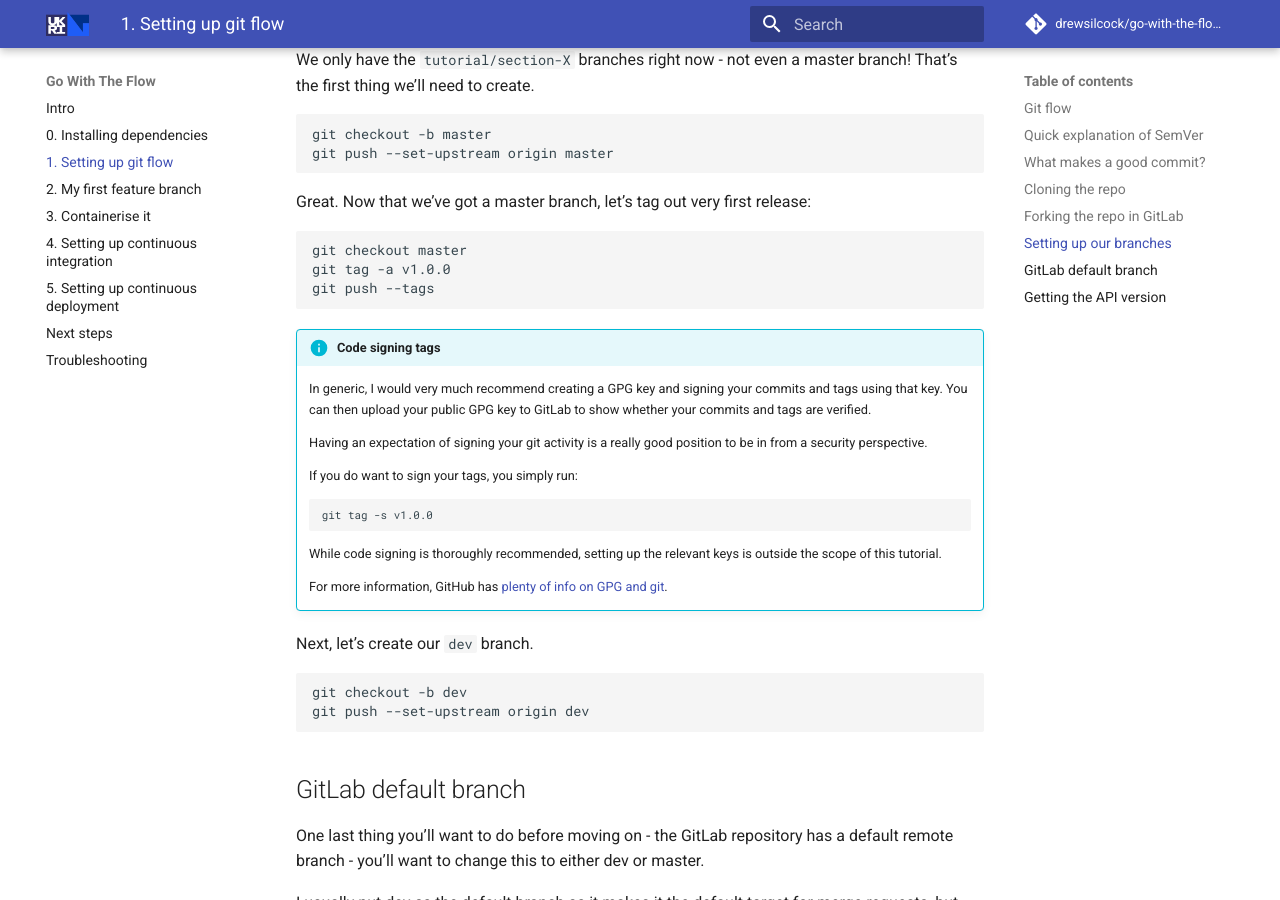
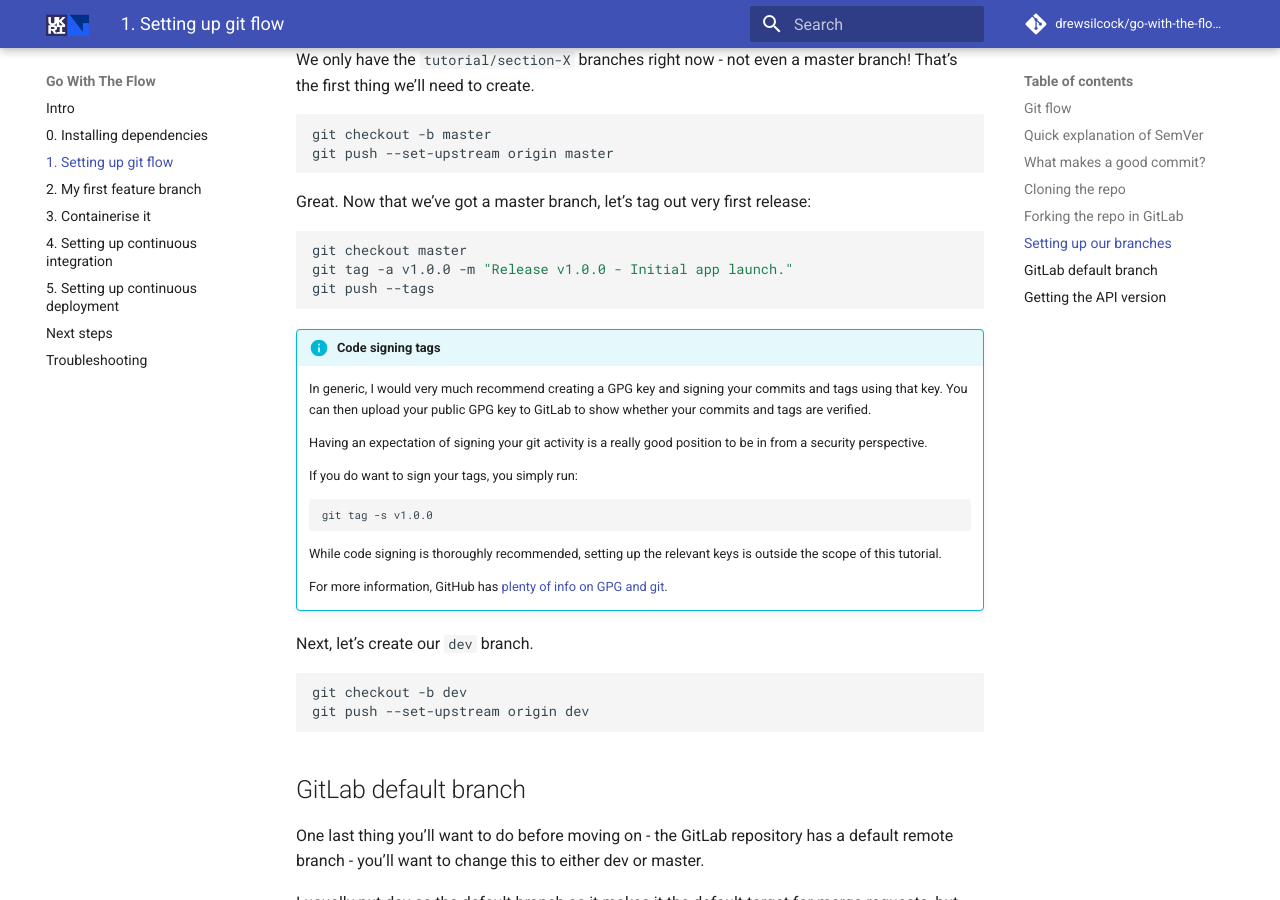
Before and after one commit to stfc/docker-and-gh-actions-for-ml, an MkDocs documentation site: the page built from docs/1-setting-up-git-flow.md, in a window 1280 px wide and 900 px high, scrolled down 5031 px. Built offline with MkDocs 1.6.1 and Material for MkDocs 9.7.7, drawn with Linux system fonts in a browser that asks for light colours; emoji names are drawn with the system emoji font; comment, search, counter and statistics services are not loaded.

Commit message:
Include message in tag creation.

````diff
--- a/docs/1-setting-up-git-flow.md
+++ b/docs/1-setting-up-git-flow.md
@@ -130,7 +130,7 @@ Great. Now that we've got a master branch, let's tag out very first release:
 
 ```bash
 git checkout master
-git tag -a v1.0.0
+git tag -a v1.0.0 -m "Release v1.0.0 - Initial app launch."
 git push --tags
 ```
 
````
